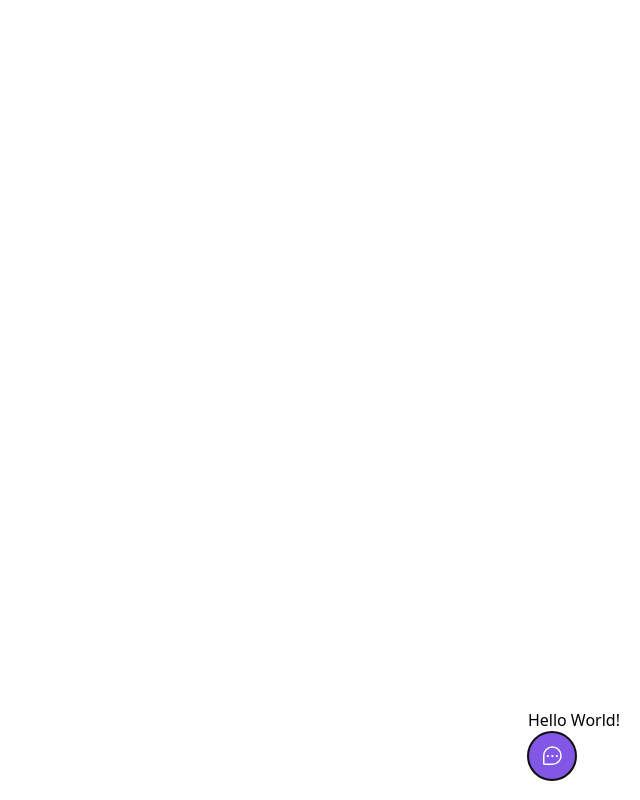
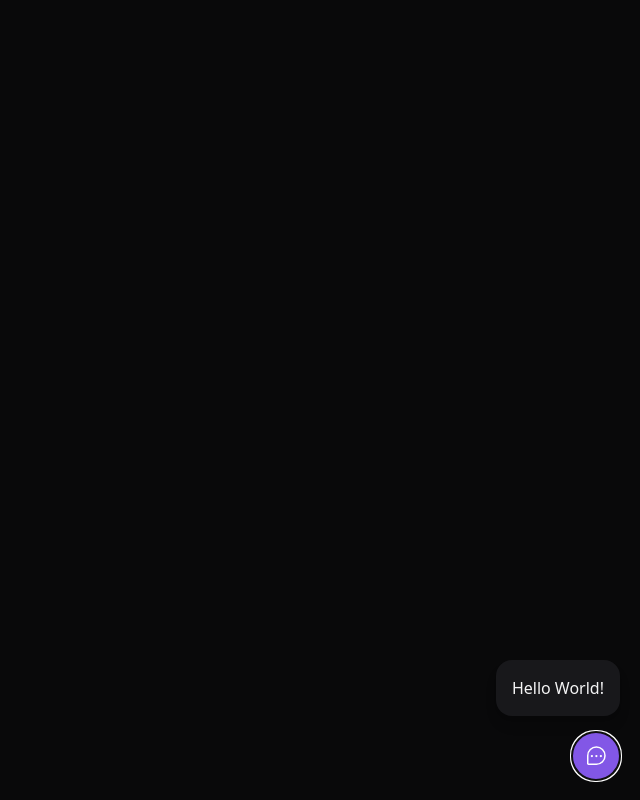
Before and after one commit to Diegolf/nlw-8, a React (Vite) app in the folder web/: page / in a window 1280 px wide. Both pictures are taken after a click on the button "Feedback". Shown: the whole page, without its empty margins (640-1280 px from the left). Built offline with nearby package versions, Linux system fonts and the light colour scheme.

Commit message:
Correção estilização e Formulário do Widget

```diff
--- a/web/src/App.tsx
+++ b/web/src/App.tsx
@@ -1,5 +1,5 @@
 import { useState } from 'react'
-import { Widget } from './components/Widget'
+import { Widget } from './components/Widget/Widget'
 
 export function App() {
   return <Widget />
--- a/web/src/components/Widget.tsx
+++ b/web/src/components/Widget/Widget.tsx
@@ -1,12 +1,15 @@
 import { ChatTeardropDots } from 'phosphor-react';
 import { Popover } from '@headlessui/react'
+import { WidgetForm } from './WidgetForm';
 
 export function Widget() {
 
    return (
-      <Popover className="absolute bottom-5 right-5">
+      <Popover className="absolute bottom-5 right-5 flex flex-col items-end">
 
-         <Popover.Panel>Hello World!</Popover.Panel>
+         <Popover.Panel>
+            <WidgetForm />
+         </Popover.Panel>
 
          <Popover.Button className="bg-brand-500 rounded-full px-3 h-12 text-white flex items-center group">
             <ChatTeardropDots className="w-6 h-6" />
--- /dev/null
+++ b/web/src/components/Widget/WidgetForm.tsx
@@ -0,0 +1,7 @@
+export function WidgetForm() {
+   return (
+      <div className="bg-zinc-900 p-4 relative rounded-2xl mb-4 flex flex-col items-center shadow-lg">
+         Hello World!
+      </div>
+   );
+}
--- a/web/src/global.css
+++ b/web/src/global.css
@@ -1,3 +1,7 @@
 @tailwind base;
 @tailwind components;
 @tailwind utilities;
+
+body {
+   @apply bg-[#09090A] text-zinc-100;
+}
```
